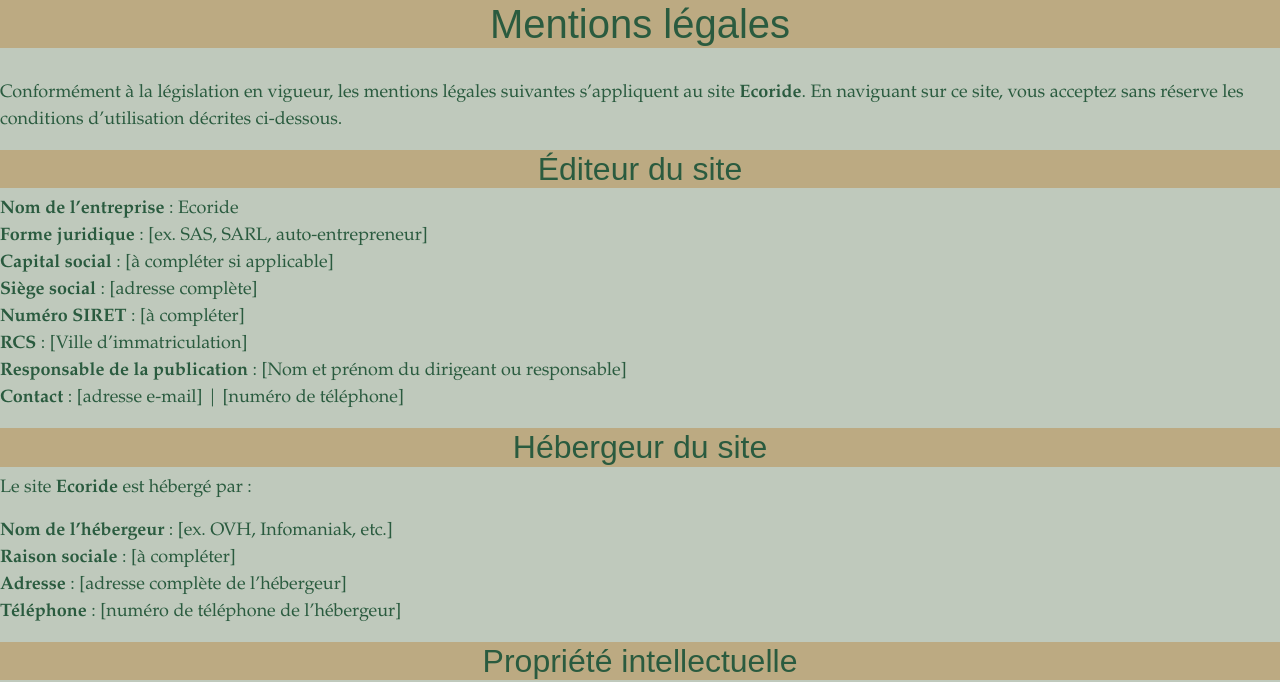
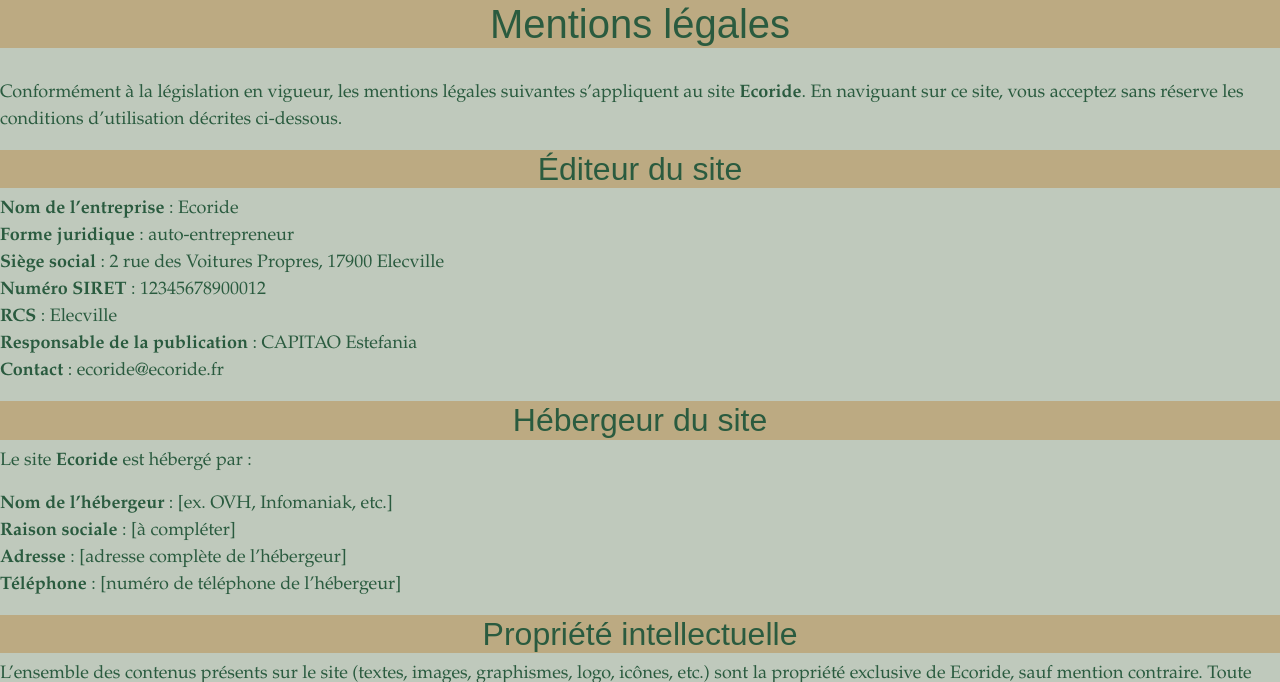
Before and after one commit to Fani1987/EcoRide, a PHP site: page /legalNotice in a window 1280 px wide. Shown: the part 87-769 px from the top of the page. Run offline with PHP 8.4, Linux system fonts and the light colour scheme; data that the repository does not hold is empty; some libraries are stand-ins or nearby versions.

Commit message:
Révision et nettoyage du code

```diff
--- a/footer_template.php
+++ b/footer_template.php
@@ -10,6 +10,7 @@
              <a href="/contact"><i class="bi bi-envelope"></i></a>
          </div>
      </div>
+     <!-- Modal de confirmation de réservation -->
      <div class="modal fade" id="bookingConfirmationModal" tabindex="-1" aria-labelledby="bookingModalLabel" aria-hidden="true">
          <div class="modal-dialog">
              <div class="modal-content">
--- a/header_template.php
+++ b/header_template.php
@@ -18,19 +18,6 @@
 </head>
 
 </header>
-
-<?php
-// On met l'affichage des messages flash ici pour qu'il soit sur toutes les pages
-if (isset($_SESSION['message'])) {
-    $messageType = $_SESSION['message']['type'];
-    $messageText = $_SESSION['message']['text'];
-    echo '<div class="container mt-3"><div class="alert alert-' . htmlspecialchars($messageType) . ' alert-dismissible fade show" role="alert">';
-    echo htmlspecialchars($messageText);
-    echo '<button type="button" class="btn-close" data-bs-dismiss="alert" aria-label="Close"></button>';
-    echo '</div></div>';
-    unset($_SESSION['message']);
-}
-?>
 
 <body>
     <header class="header">
@@ -102,6 +89,8 @@ if (isset($_SESSION['message'])) {
     </header>
 
     <?php
+    // Affichage des messages flash
+    // On met l'affichage des messages flash ici pour qu'il soit sur toutes les pages
     if (isset($_SESSION['message'])) {
         $messageType = $_SESSION['message']['type']; // 'success' ou 'danger'
         $messageText = $_SESSION['message']['text'];
--- a/src/Controllers/AdminController.php
+++ b/src/Controllers/AdminController.php
@@ -12,7 +12,7 @@ class AdminController
         header('Content-Type: application/json');
 
         try {
-            // Requête 1 : Nombre de covoiturages par jour (cette requête était déjà bonne).
+            // Requête 1 : Nombre de covoiturages par jour.
             $stmt1 = $pdo->prepare("
                 SELECT DATE(date_depart) AS jour, COUNT(*) AS nombre_covoiturages
                 FROM covoiturages
--- a/views/employees.php
+++ b/views/employees.php
@@ -161,6 +161,7 @@ $incidents = $stmt->fetchAll(PDO::FETCH_ASSOC);
 
   <!-- Script JS pour actions dynamiques gestion des avis -->
   <script>
+    // Fonction pour valider un avis
     function validateAvis(button) {
       const row = button.closest('tr');
       fetch('/api/validateAvis', {
@@ -172,7 +173,7 @@ $incidents = $stmt->fetchAll(PDO::FETCH_ASSOC);
           else alert("Erreur : " + data.message);
         });
     }
-
+    // Fonction pour refuser un avis
     function refuseAvis(button) {
       const row = button.closest('tr');
       fetch('/api/refuseAvis', {
@@ -184,7 +185,7 @@ $incidents = $stmt->fetchAll(PDO::FETCH_ASSOC);
           else alert("Erreur : " + data.message);
         });
     }
-
+    // Fonction pour marquer un incident comme traité
     function markIncidentHandled(button) {
       const row = button.closest('tr');
       fetch('/api/markIncidentHandled', {
--- a/views/legalNotice.php
+++ b/views/legalNotice.php
@@ -12,14 +12,12 @@
 
   <p>
     <strong>Nom de l’entreprise</strong> : Ecoride<br />
-    <strong>Forme juridique</strong> : [ex. SAS, SARL, auto-entrepreneur]<br />
-    <strong>Capital social</strong> : [à compléter si applicable]<br />
-    <strong>Siège social</strong> : [adresse complète]<br />
-    <strong>Numéro SIRET</strong> : [à compléter]<br />
-    <strong>RCS</strong> : [Ville d’immatriculation]<br />
-    <strong>Responsable de la publication</strong> : [Nom et prénom du
-    dirigeant ou responsable]<br />
-    <strong>Contact</strong> : [adresse e-mail] | [numéro de téléphone]
+    <strong>Forme juridique</strong> : auto-entrepreneur<br />
+    <strong>Siège social</strong> : 2 rue des Voitures Propres, 17900 Elecville<br />
+    <strong>Numéro SIRET</strong> : 12345678900012<br />
+    <strong>RCS</strong> : Elecville<br />
+    <strong>Responsable de la publication</strong> : CAPITAO Estefania<br />
+    <strong>Contact</strong> : ecoride@ecoride.fr
   </p>
 
   <h2 class="bg-secondary text-center text-black">Hébergeur du site</h2>
```
Also changed, not shown: src/Controllers/AuthController.php (+3 -12 lines), src/Controllers/TrajetController.php (+16 -15 lines), src/Controllers/UserController.php (+8 -9 lines), views/admin.php (+4 -3 lines), views/covoiturage-detail.php (+13 -12 lines), views/covoiturage.php (+6 -6 lines), views/register.php (+5 -4 lines).
